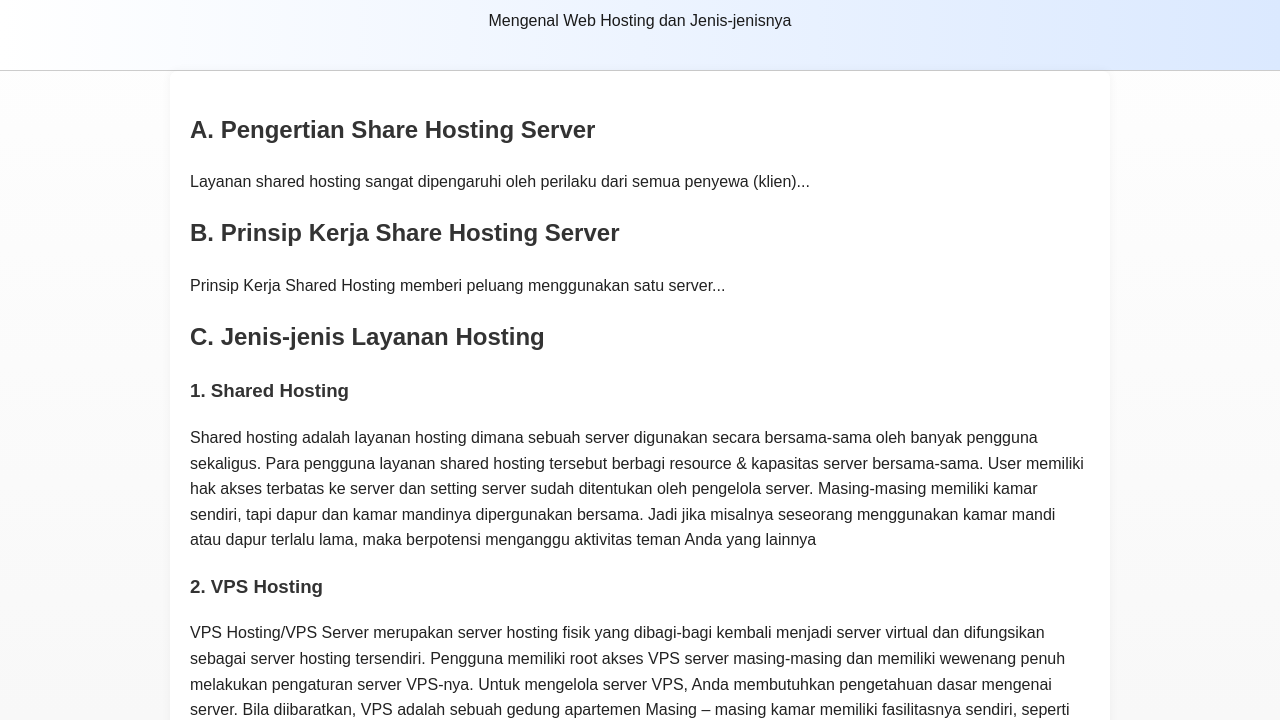
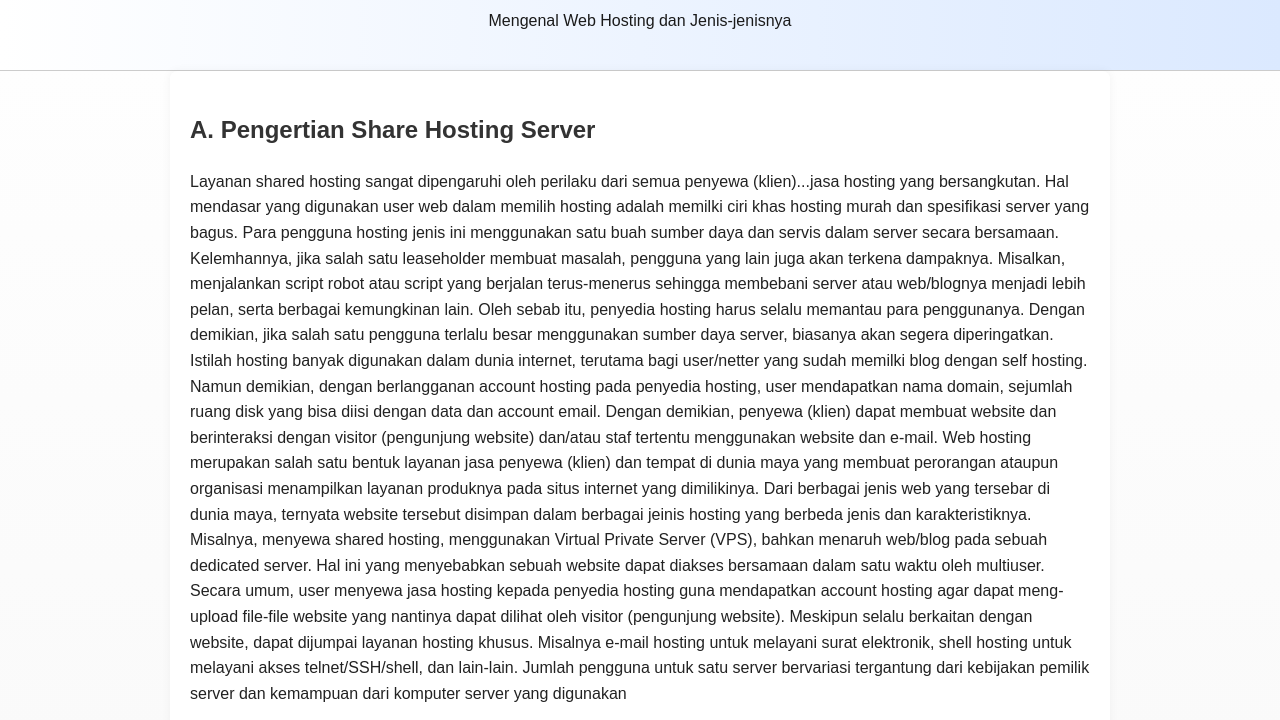
Before and after one commit to fardhanalle/cisco, a plain HTML site: page index.html in a window 1280 px wide. Shown: the part 106-826 px from the top of the page. Drawn offline with Linux system fonts and the light colour scheme.

Commit message:
Update index.html

```diff
--- a/index.html
+++ b/index.html
@@ -15,8 +15,7 @@
   <main>
     <section>
       <h2>A. Pengertian Share Hosting Server</h2>
-      <p>Layanan shared hosting sangat dipengaruhi oleh perilaku dari semua penyewa (klien)...</p>
-      <!-- jasa hosting yang bersangkutan. Hal mendasar yang digunakan user web dalam memilih hosting adalah memilki ciri khas hosting murah dan spesifikasi server yang bagus.
+      <p>Layanan shared hosting sangat dipengaruhi oleh perilaku dari semua penyewa (klien)...jasa hosting yang bersangkutan. Hal mendasar yang digunakan user web dalam memilih hosting adalah memilki ciri khas hosting murah dan spesifikasi server yang bagus.
 
 Para pengguna hosting jenis ini menggunakan satu buah sumber daya dan servis dalam server secara bersamaan. Kelemhannya, jika salah satu leaseholder membuat masalah, pengguna yang lain juga akan terkena dampaknya.
 
@@ -30,17 +29,19 @@ Dengan demikian, penyewa (klien) dapat membuat website dan berinteraksi dengan v
 
 Dari berbagai jenis web yang tersebar di dunia maya, ternyata website tersebut disimpan dalam berbagai jeinis hosting yang berbeda jenis dan karakteristiknya. Misalnya, menyewa shared hosting, menggunakan Virtual Private Server (VPS), bahkan menaruh web/blog pada sebuah dedicated server. Hal ini yang menyebabkan sebuah website dapat diakses bersamaan dalam satu waktu oleh multiuser.
 
-Secara umum, user menyewa jasa hosting kepada penyedia hosting guna mendapatkan account hosting agar dapat meng-upload file-file website yang nantinya dapat dilihat oleh visitor (pengunjung website). Meskipun selalu berkaitan dengan website, dapat dijumpai layanan hosting khusus. Misalnya e-mail hosting untuk melayani surat elektronik, shell hosting untuk melayani akses telnet/SSH/shell, dan lain-lain. Jumlah pengguna untuk satu server bervariasi tergantung dari kebijakan pemilik server dan kemampuan dari komputer server yang digunakan. -->
+Secara umum, user menyewa jasa hosting kepada penyedia hosting guna mendapatkan account hosting agar dapat meng-upload file-file website yang nantinya dapat dilihat oleh visitor (pengunjung website). Meskipun selalu berkaitan dengan website, dapat dijumpai layanan hosting khusus. Misalnya e-mail hosting untuk melayani surat elektronik, shell hosting untuk melayani akses telnet/SSH/shell, dan lain-lain. Jumlah pengguna untuk satu server bervariasi tergantung dari kebijakan pemilik server dan kemampuan dari komputer server yang digunakan</p>
+
+
     </section>
 
     <section>
       <h2>B. Prinsip Kerja Share Hosting Server</h2>
-      <p>Prinsip Kerja Shared Hosting memberi peluang menggunakan satu server...</p>
-      <!--Prinsip Kerja Shared Hosting (atau biasa disebut web hosting saja) memberi peluang menggunakan satu server yang terhubung ke internet dan sedang digunakan bersama-sama dengan pengguna hosting lainnya.
+      <p>Prinsip Kerja Shared Hosting memberi peluang menggunakan satu serverPrinsip Kerja Shared Hosting (atau biasa disebut web hosting saja) memberi peluang menggunakan satu server yang terhubung ke internet dan sedang digunakan bersama-sama dengan pengguna hosting lainnya.
 
 Semua website pelanggan akan berjalan pada sistem operasi dan control panel yang sama. Dalam hal ini, sebuah server dapat dipakai bersama-sama oleh ratusan hingga ribuan website. Namun demikian, seseorang tidak akan tahu siapa atau situs webapa yang digunakan untuk berbagi sumber daya server karena setiap pelanggan memilki batasan pada jumlah total sumber daya server yang dapat digunakan. Dengan demikian shared hosting identik dengan server di web hosting satu ditempati oleh banyak anggota domain.
 
-Adapun cara kerja web hosting diawali ketika Anda mengakses sebuah website (baik menggunakan IP Address maupun nama domain) melalui browser yang menggunakan network protocol HTTP, internet akan mengirimkan permintaan akses kepada server hosting. Selanjutnya, server akan mengirimkan informasi file yang diminta ke komputer melalui internet yang selanjutnya diterjemahkan oleh web browser dalam bentuk tulisan dan gambar. -->
+Adapun cara kerja web hosting diawali ketika Anda mengakses sebuah website (baik menggunakan IP Address maupun nama domain) melalui browser yang menggunakan network protocol HTTP, internet akan mengirimkan permintaan akses kepada server hosting. Selanjutnya, server akan mengirimkan informasi file yang diminta ke komputer melalui internet yang selanjutnya diterjemahkan oleh web browser dalam bentuk tulisan dan gambar</p>
+
     </section>
 
     <section>
```
